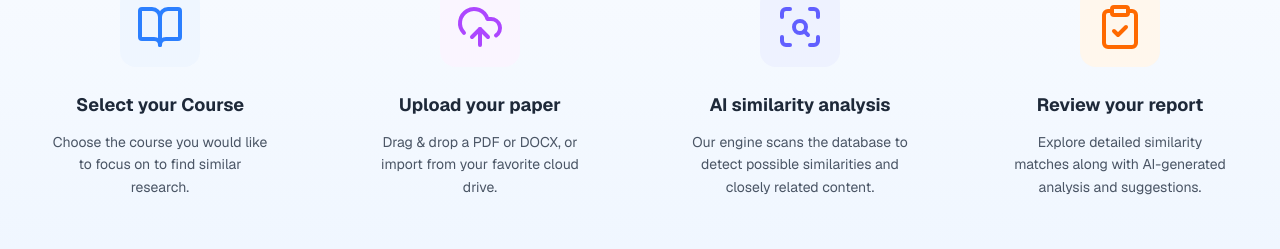
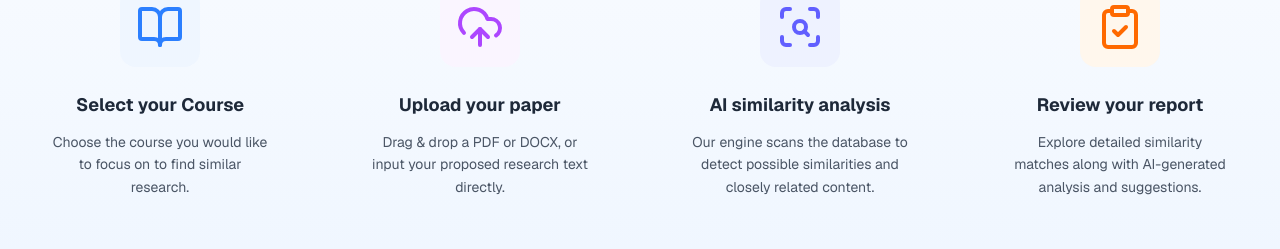
Before and after one commit to mrJay090903/detection_system, a Next.js app: page / in a window 1280 px wide. Shown: the part 1661-1910 px from the top of the page. Built offline with nearby package versions, Linux system fonts and the light colour scheme; no server answers.

Commit message:
landing page

```diff
--- a/src/components/landing-page.tsx
+++ b/src/components/landing-page.tsx
@@ -151,6 +151,11 @@ const LandingPage = () => {
         <motion.button
           whileHover={{ scale: 1.05 }}
           whileTap={{ scale: 0.95 }}
+          onClick={() => {
+            const el = document.getElementById('how-it-works')
+            if (el) el.scrollIntoView({ behavior: 'smooth', block: 'start' })
+            else window.location.hash = '#how-it-works'
+          }}
           className="bg-white/10 hover:bg-white/20 text-white px-10 py-4 rounded-lg font-semibold border-2 border-white/30 hover:border-white transition-all duration-300 backdrop-blur-md"
         >
           Learn More
@@ -279,7 +284,7 @@ const LandingPage = () => {
       </section>
 
       {/* ================= HOW IT WORKS SECTION ================= */}
-      <section className="py-24 bg-gradient-to-b from-white to-blue-50">
+      <section id="how-it-works" className="py-24 bg-gradient-to-b from-white to-blue-50">
         <div className="container mx-auto px-6">
           <div className="mb-20 text-center">
             <h2 className="text-[#1e3a5f] text-4xl md:text-5xl font-bold mb-4">How it works</h2>
@@ -335,7 +340,7 @@ const LandingPage = () => {
                    <UploadCloud size={48} className="mx-auto" />
                 </div>
                 <h4 className="font-bold text-gray-800 mb-3 text-lg">Upload your paper</h4>
-                <p className="text-sm text-gray-600 max-w-[220px] leading-relaxed">Drag & drop a PDF or DOCX, or import from your favorite cloud drive.</p>
+                <p className="text-sm text-gray-600 max-w-[220px] leading-relaxed">Drag & drop a PDF or DOCX, or input your proposed research text directly.</p>
               </motion.div>
 
               {/* Step 3 */}
```
